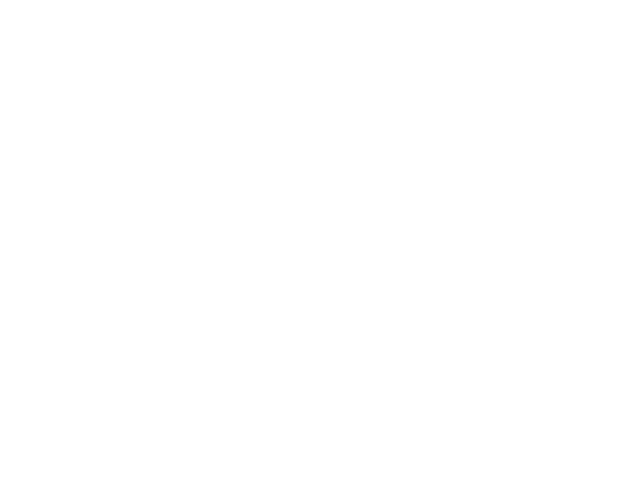
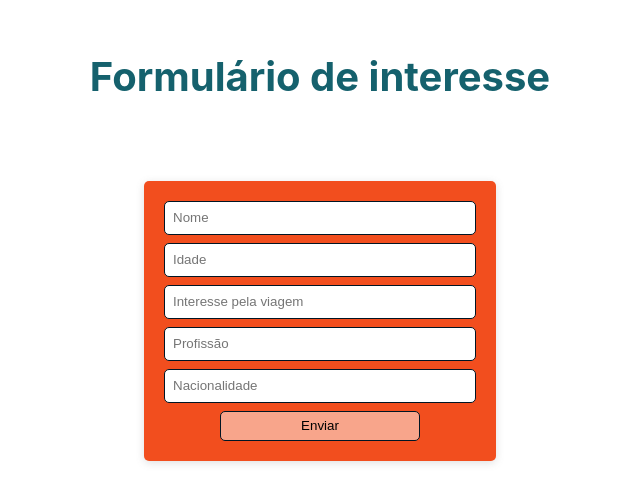
Before and after one commit to future4code/franklin-Joely-Brito, a React (Create React App) app in the folder modulo1/projeto-labex/projeto-labex/: page /trips/application/1 in a window 1280 px wide. Before the commit this address had no page. Shown: the part 157-660 px from the top of the page, without its empty margins (320-960 px from the left). Built offline with nearby package versions, Linux system fonts and the light colour scheme.

Commit message:
Adicionado path params

```diff
--- a/modulo1/projeto-labex/projeto-labex/src/pages/ApplicationFormPage.js
+++ b/modulo1/projeto-labex/projeto-labex/src/pages/ApplicationFormPage.js
@@ -1,6 +1,8 @@
 import React, { useState } from "react";
 import styled from "styled-components";
 import { Home } from "../pages/HomePage";
+import axios from "axios"
+import { useParams } from "react-router-dom"
 
 export const Form = styled.form`
   display: flex;
@@ -37,6 +39,9 @@ function ApplicationForm() {
   const [applicationText, setApplicationText] = useState("");
   const [profession, setProfession] = useState("");
   const [country, setCountry] = useState("");
+  const pathParams = useParams()
+
+
 
   function inputName(event) {
     setName(event.target.value);
@@ -56,6 +61,21 @@ function ApplicationForm() {
 
   function inputCountry(event) {
     setCountry(event.target.value);
+  }
+
+  function submitForm(event) {
+    event.preventDefault();
+    axios.post(`https://us-central1-labenu-apis.cloudfunctions.net/labeX/franklin/trips/${pathParams.id}/apply`, {
+        "name": name,
+        "age": age,
+        "applicationText": applicationText,
+        "profession": profession,
+        "country": country
+    }).then(() => {
+        alert("Se prepare para sua viagem")
+    }).catch(() => {
+        alert("Não foi possivel fazer sua reserva!")
+    })
   }
   return (
     <Home>
@@ -83,7 +103,7 @@ function ApplicationForm() {
           value={country}
           onChange={inputCountry}
         />
-        <button>Enviar</button>
+        <button onClick={submitForm}>Enviar</button>
       </Form>
     </Home>
   );
--- a/modulo1/projeto-labex/projeto-labex/src/pages/ListTripsPage.js
+++ b/modulo1/projeto-labex/projeto-labex/src/pages/ListTripsPage.js
@@ -43,14 +43,14 @@ function ListTrips() {
         alert("Não foi possivel mostar as viagens!!");
       });
   }, []);
-  const goToApplicationForm = () => {
-    navigate("/trips/application");
+  const goToApplicationForm = (id) => {
+    navigate(`/trips/application/${id}`);
   };
 
   function listaDeViagens() {
     return trips.map((trip) => {
       return (
-        <Card onClick={goToApplicationForm}>
+        <Card onClick={() => goToApplicationForm(trip.id)}>
          <h4>{trip.name}</h4>
          <p>{trip.description}</p>
          <p>Data: {trip.date}</p>
--- a/modulo1/projeto-labex/projeto-labex/src/routes/Routes.js
+++ b/modulo1/projeto-labex/projeto-labex/src/routes/Routes.js
@@ -13,7 +13,7 @@ export const Router = () => {
         <Routes>
             <Route index element={<HomePage />}/>
             <Route path="/trips/list" element={<ListTrips />} />
-            <Route path="/trips/application" element={<ApplicationForm />} />
+            <Route path="/trips/application/:id" element={<ApplicationForm />} />
             <Route path="/admin/trips/list" element={<AdminHome />} />
             <Route path="/login" element={<LoginPage />} />
             <Route path="/admin/trips/create" element={<CreateTrip />}/>
```
